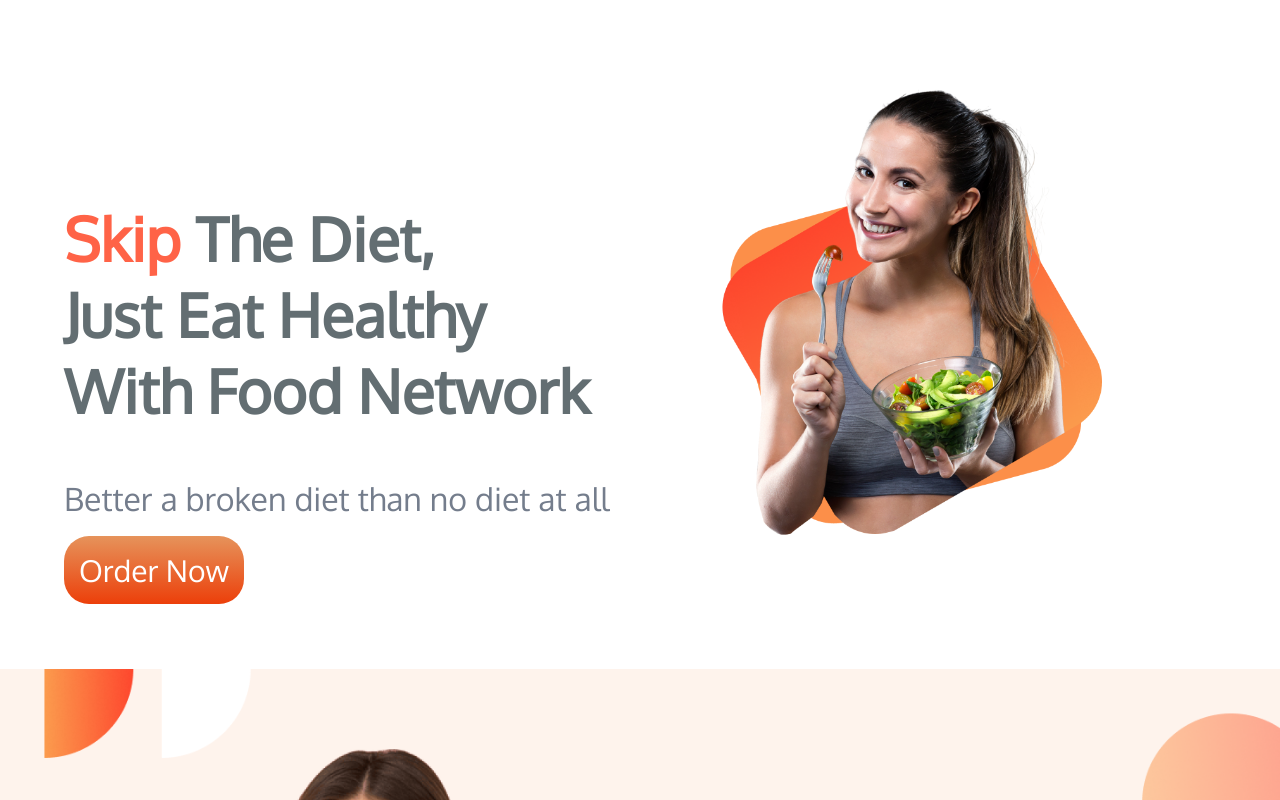
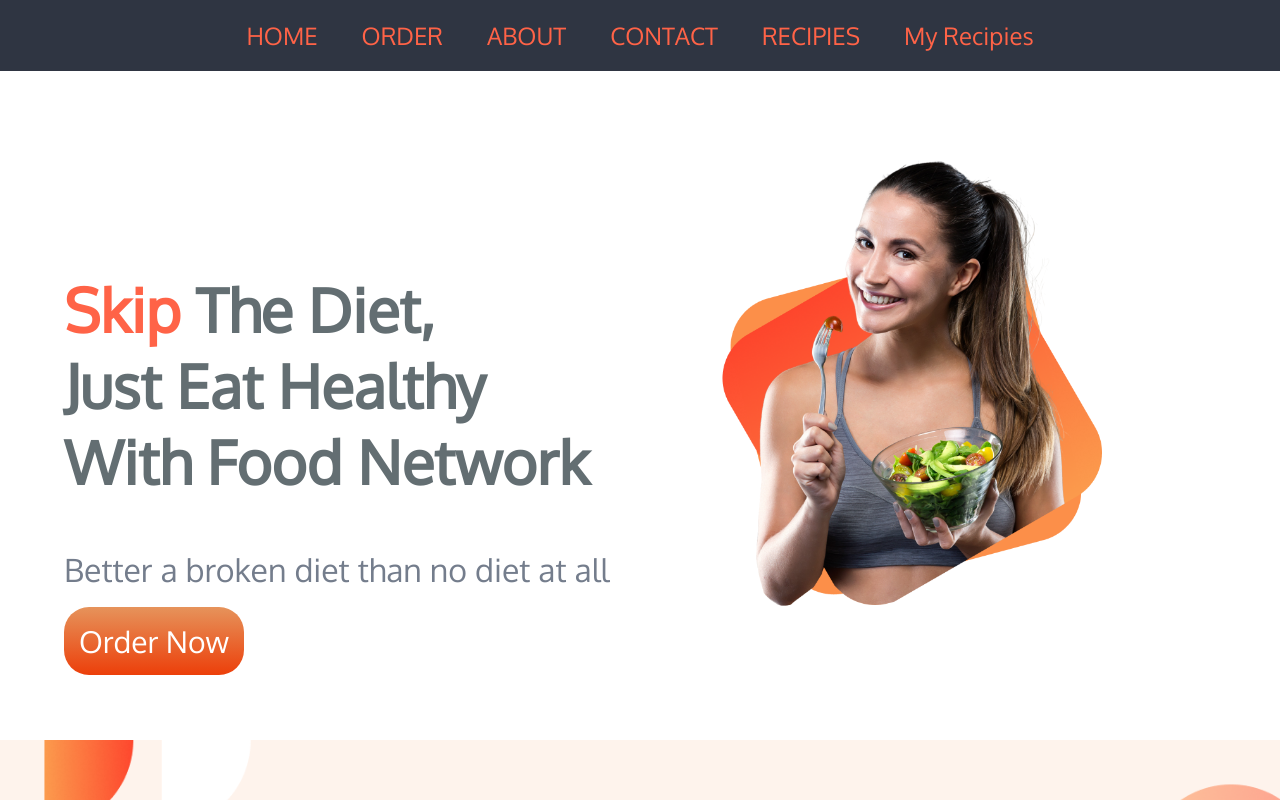
Before and after one commit to fahim2708/food_network, a plain HTML site: page index.html in a window 1280 px wide. Shown: the top 800 px of the page. Drawn offline with Linux system fonts and the light colour scheme.

Commit message:
final commit

```diff
--- a/index.html
+++ b/index.html
@@ -15,11 +15,15 @@
 
 <body>
 
-    <section class="menu">
-        <div>
-
-        </div>
-
+    <section class="nav-area">
+        <ul class="nav">
+            <li><a href="">HOME</a></li>
+            <li><a href="">ORDER</a></li>
+            <li><a href="">ABOUT</a></li>
+            <li><a href="">CONTACT</a></li>
+            <li><a href="">RECIPIES</a></li>
+            <li><a href="">My Recipies</a></li>
+        </ul>
     </section>
 
     <section class="flex-container">
@@ -56,7 +60,7 @@
         <h1>My Recipies</h1>
         <p>Everybody understands the stuggle of getting dinner on the table after a long <br>
             day. If you're looking for a simple recipe to simplify your weeknight, you've <br>
-            come to the right place--easy dinners are our specialty.</p>
+            come to the right place. Easy dinners are our specialty.</p>
     </section>
     <section class="flex-container">
         <div class="half-width recipies">
--- a/style.css
+++ b/style.css
@@ -1,6 +1,27 @@
 body{
     margin: 0;
     font-family: 'Oxygen', sans-serif;
+}
+
+.nav-area{
+    background-color: #2f3542;
+}
+.nav{
+    border-width:1px 0;
+    list-style:none;
+    margin:0;
+    padding:0;
+    text-align:center;
+}
+.nav li{
+    display:inline;
+}
+.nav a{
+    display:inline-block;
+    padding:20px;
+    color: tomato;
+    text-decoration: none;
+    font-size: x-large;
 }
 
 .flex-container{
@@ -117,8 +138,9 @@ body{
 footer{
     background-color: #2f3542;
     text-align: center;
-    height: 120px;
-    padding-top: 25px;
+    height: 100px;
+    padding-top: 15px;
+    padding-bottom: 15px;
 }
 
 #footer-header{
```
